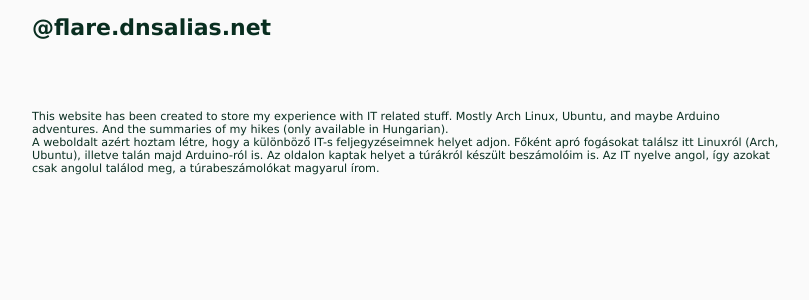
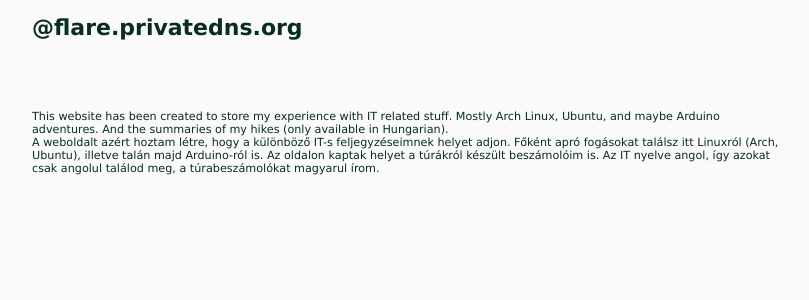
Before and after one commit to szebenyib/bookshelf, a Django app: template mercator/templates/mercator/entry_index.html in a window 1280 px wide. Shown: the top 300 px of the page, without its empty margins (233-1042 px from the left). Run offline with Django 3.2, Linux system fonts and the light colour scheme; the template is opened without the code that fills it, so the values that code supplies are empty; parts of the project's set-up code (start-up, migrations or seed data) failed here and were passed over.

Commit message:
Changed dnsalias to privatedns in templates.

```diff
--- a/bookshelf/templates/base.html
+++ b/bookshelf/templates/base.html
@@ -5,7 +5,7 @@
 {% load staticfiles %}
 <meta http-equiv="Content-type" content="text/html; charset=iso-8859-2" />
 <meta http-equiv="Content-Language" content="hu-hu" />
-<title>{% block title %}Welcome to flare.dnsalias.net!{% endblock title %}</title>
+<title>{% block title %}Welcome to flare.privatedns.org!{% endblock title %}</title>
 <!-- <link rel="stylesheet" type="text/css" href="{% static "reset.css" %}" media="all" /> -->
 {% block css %}
 <link rel="stylesheet" type="text/css" href="{% static "base.css" %}" media="all" />
--- a/mercator/templates/mercator/entry_index.html
+++ b/mercator/templates/mercator/entry_index.html
@@ -6,7 +6,7 @@
 {% endblock css %}
 
 {% block content %}
-	<h1 id="heading">@flare.dnsalias.net</h1>
+	<h1 id="heading">@flare.privatedns.org</h1>
 	{% for entry in entry_list %}
 		<h2 id="title">{{ entry.title }}
 			<a href="{{ entry.get_absolute_url }}">[read]</a></h2>
```
